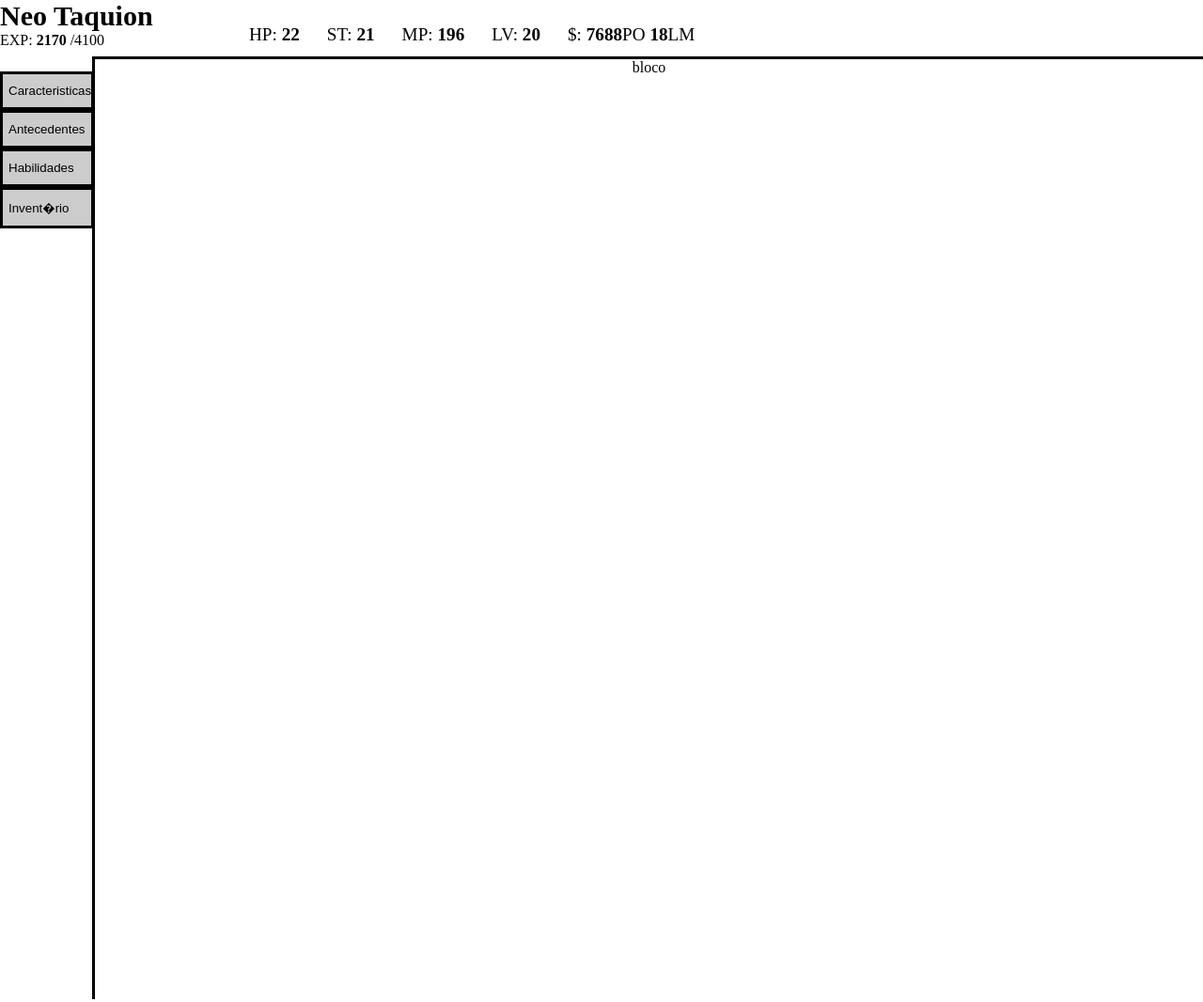
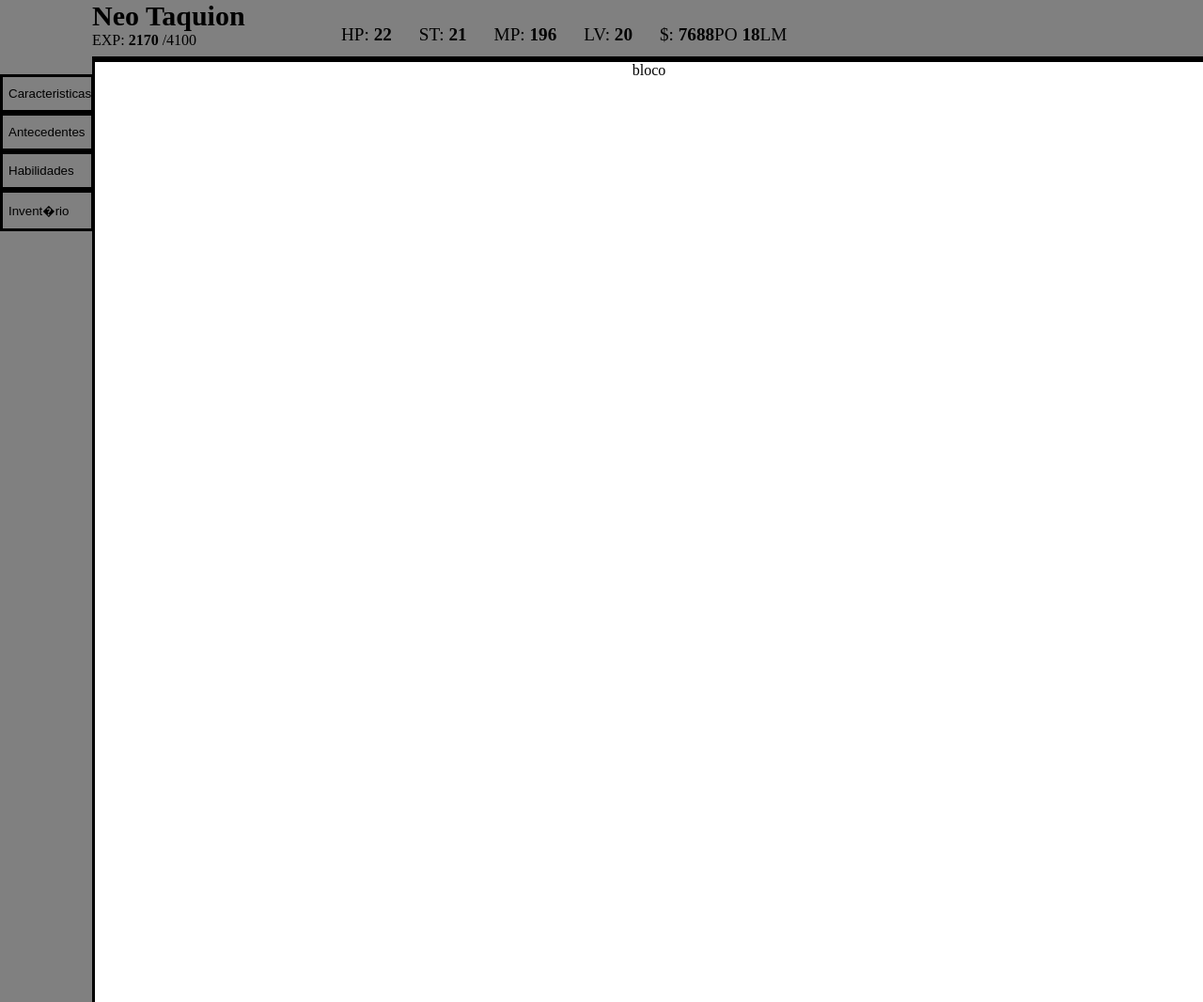
Before and after one commit to pedroLFaria/guismi-app, a PHP site: page /tst.html in a window 1280 px wide. Shown: the whole page at 94% size. Run offline with PHP 8.4, Linux system fonts and the light colour scheme.

Commit message:
web
header sticky e background color

```diff
--- a/GUISMI-WEB/css/Style.css
+++ b/GUISMI-WEB/css/Style.css
@@ -1,13 +1,17 @@
 body {
+    background-color:grey;
     margin: 0;
 }
 .character {
 }
+.character-header {
+    margin-left:98px;
+    background-color:grey;
+    top:0;
+    position: sticky;
+    height: 60px;
+    border-bottom:solid black;
 
-.character-header {
-    top:0;
-    position: static;
-    height: 60px;
 }
 .character-header-info1{
     position:absolute;
@@ -27,7 +31,6 @@ body {
     display:inline;
     font-size:larger;
 }
-
 .character-sidebar {
     width:100px;
     float: left;
@@ -38,6 +41,7 @@ body {
     height: 100%;
 }
 .character-main {
+    background-color:white;
     margin-left: 98px;
     height:1000px;
     border-top: solid black;
```
